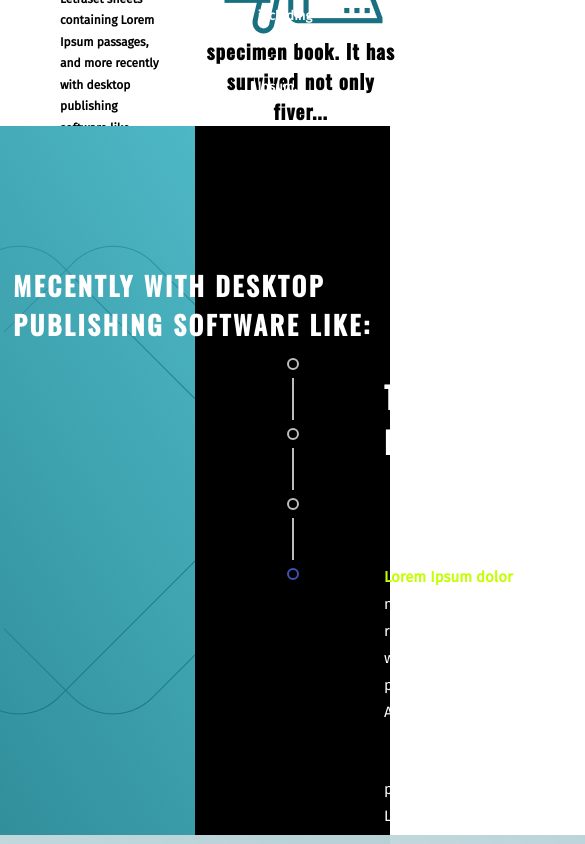
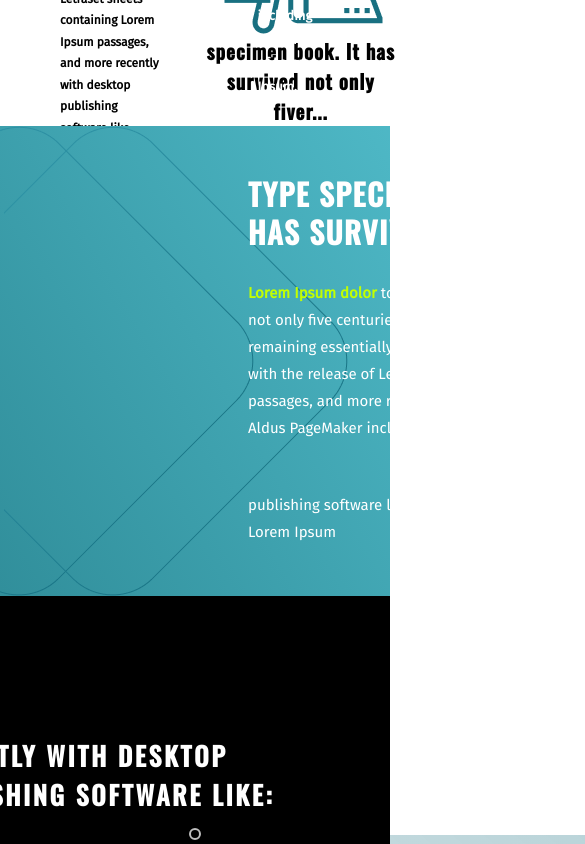
Before and after one commit to Buletiss/Business-Market, a React (Create React App) app: page / in a window 390 px wide. Shown: the part 2200-3044 px from the top of the page, 585 px wide, since content can reach past the window. Built offline with nearby package versions, Linux system fonts and the light colour scheme.

Commit message:
feature: mobile Page3

```diff
--- a/src/pages/Page3/styles.js
+++ b/src/pages/Page3/styles.js
@@ -7,12 +7,19 @@ export const Container = styled.div`
   height: 84vh;
   display: flex;
   justify-content: space-between;
+  @media screen and (max-width: 768px) {
+    flex-direction: column;
+  }
 `;
 
 export const LeftSide = styled.div`
   display: flex;
   width: 50%;
   background: linear-gradient(59.46deg, #1d737e -67.96%, #4fb9c7 103.75%);
+
+  @media screen and (max-width: 768px) {
+    width: 100%;
+  }
 `;
 
 export const RectangleWrapper = styled.div`
@@ -32,15 +39,17 @@ export const RectangleRight = styled.img.attrs({
 `;
 
 export const TextWrapper = styled.div`
+  display: flex;
+  flex-direction: column;
+  justify-content: center;
   color: white;
-  position: absolute;
-  width: 463px;
-  height: 285px;
-  left: 384px;
-  top: 2724px;
-
   font-size: 15px;
   line-height: 180%;
+
+  @media screen and (max-width: 768px) {
+    line-height: 180%;
+    margin-left: -100px;
+  }
 `;
 
 export const Title = styled.div`
@@ -50,13 +59,22 @@ export const Title = styled.div`
   text-transform: uppercase;
   line-height: 300%;
   margin-top: -150px;
+
+  @media screen and (max-width: 768px) {
+    margin-top: 0px;
+    line-height: 250%;
+  }
 `;
 
 export const Text = styled.div`
   font-family: 'Fira Sans';
   margin-top: 100px;
   width: 463px;
-  height: 283px;
+
+  @media screen and (max-width: 768px) {
+    width: 463px;
+    margin-top: 30px;
+  }
 `;
 
 export const PrimaryText = styled.strong`
@@ -72,6 +90,9 @@ export const RightSide = styled.div`
   flex-direction: column;
   width: 50%;
   background: black;
+  @media screen and (max-width: 768px) {
+    width: 100%;
+  }
 `;
 
 export const TitleRight = styled.div`
```
